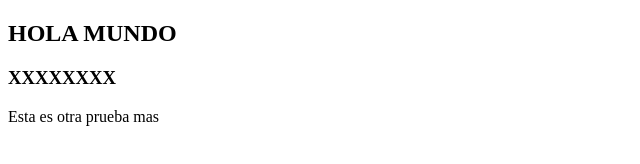
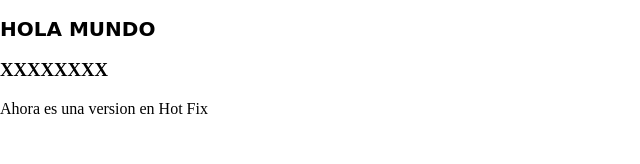
Before and after one commit to AAPL85/test2_github, a plain HTML site: page index.html in a window 1280 px wide. Shown: the whole page, without its empty margins (0-640 px from the left). Drawn offline with Linux system fonts and the light colour scheme.

Commit message:
Se agrego estilos

```diff
--- a/index.html
+++ b/index.html
@@ -2,12 +2,23 @@
 <html>
 <head>
 	<title>Invie</title>
+	<style>
+		body {
+			margin:0;
 
+		}
+
+		h2{
+			font-family: cursive;
+			font-size: 20px;
+		}
+	</style>
 </head>
+
  <h2>HOLA MUNDO</h2>
  <h3>XXXXXXXX</h3>
  <p>
- 	Esta es otra prueba mas
+ 	Ahora es una version en Hot Fix
  </p>
 <body>
 
```
